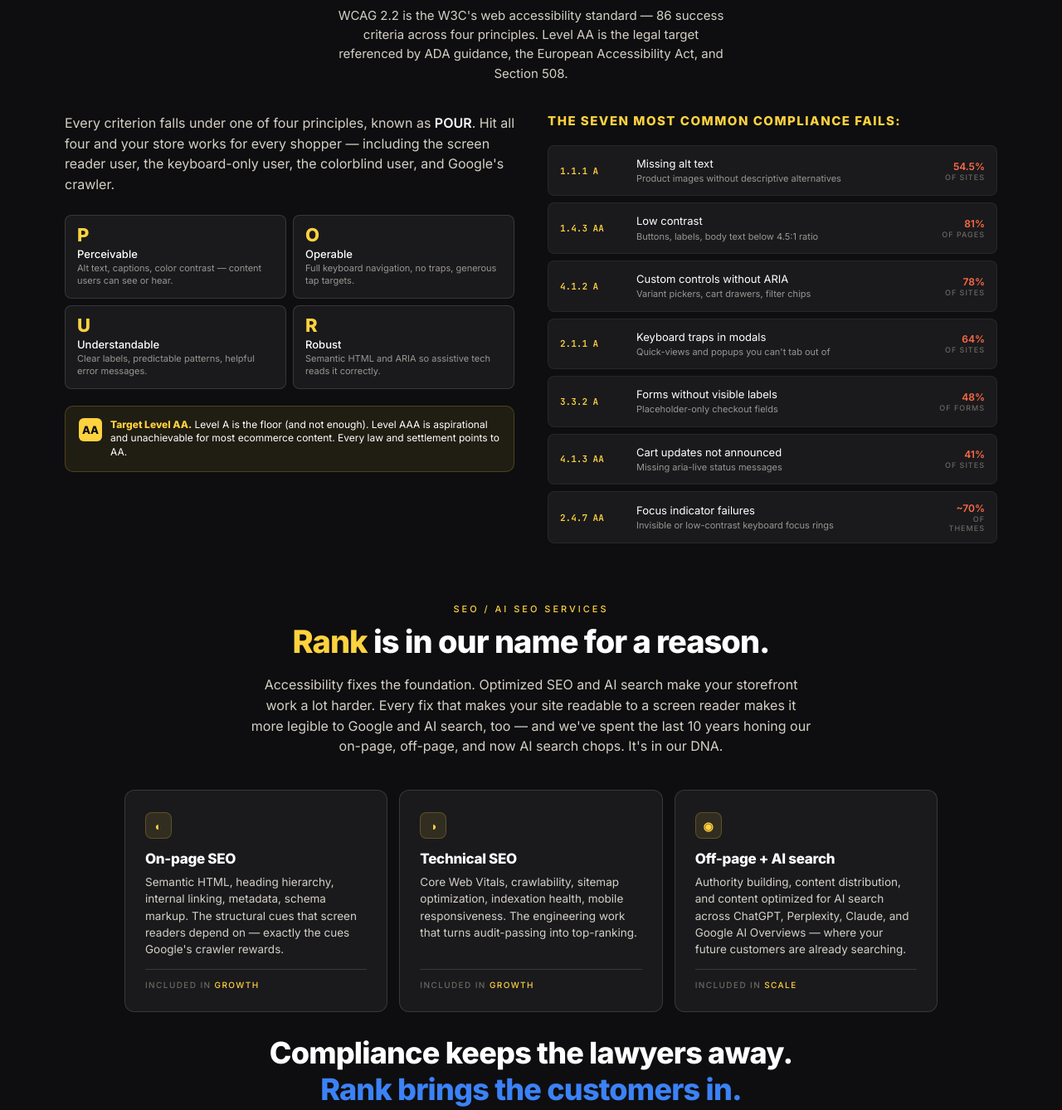
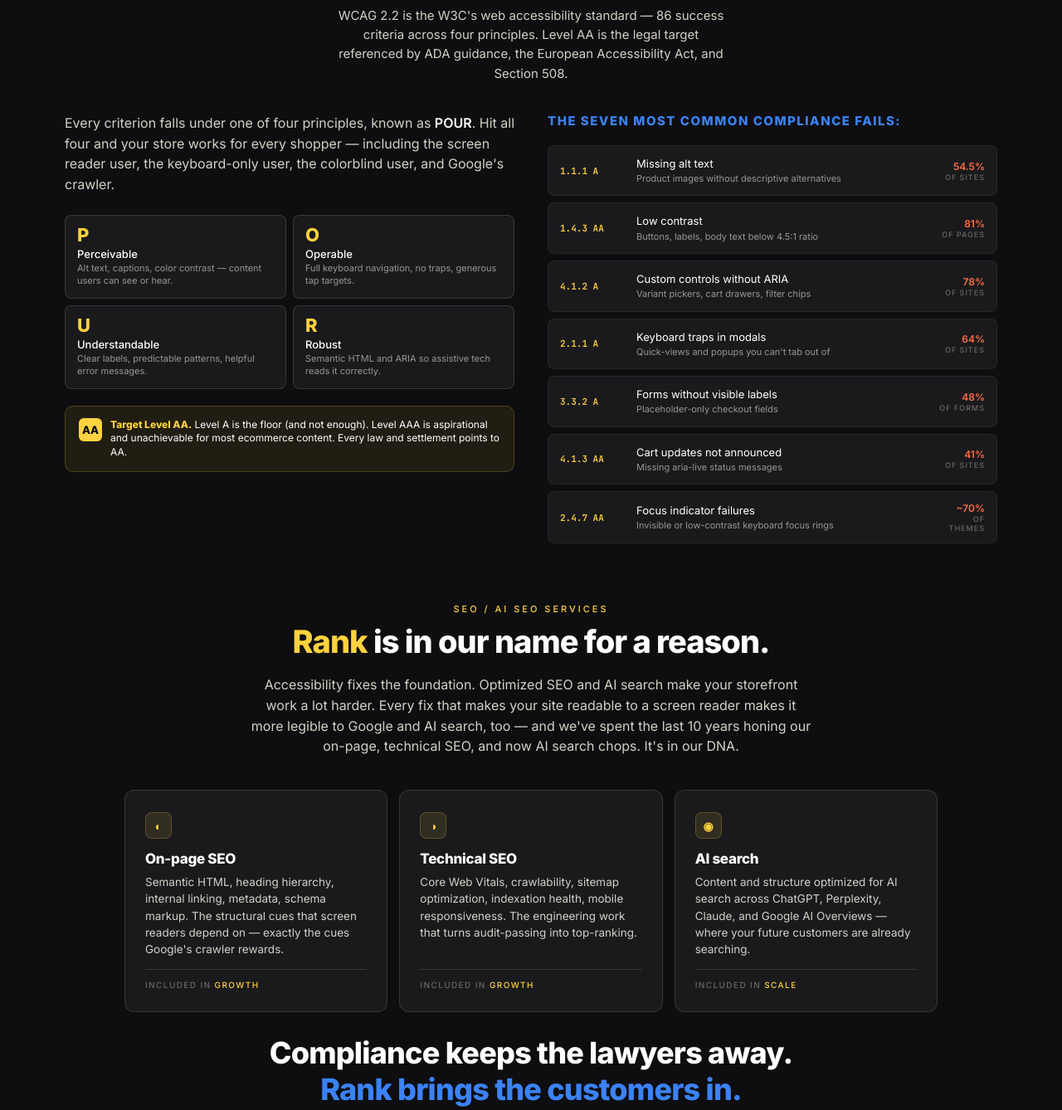
Before and after one commit to jplincoln/Accessrank, a plain HTML site: page index.html in a window 1280 px wide. Shown: the part 1220-2558 px from the top of the page at 83% size. Drawn offline with Linux system fonts and the light colour scheme.

Commit message:
Add files via upload

```diff
--- a/index.html
+++ b/index.html
@@ -1084,7 +1084,7 @@
 .criteria-head {
   font-size: 15px;
   letter-spacing: 1.5px;
-  color: var(--brand);
+  color: var(--stakes-accent);
   font-weight: 700;
   margin-bottom: 20px;
 }
@@ -1809,7 +1809,7 @@
     <p class="seo-sub">
       Accessibility fixes the foundation. Optimized SEO and AI search make your storefront work a lot harder.
       Every fix that makes your site readable to a screen reader makes it more legible to Google and AI search, too —
-      and we've spent the last 10 years honing our on-page, off-page, and now AI search chops.
+      and we've spent the last 10 years honing our on-page, technical SEO, and now AI search chops.
       It's in our DNA.
     </p>
 
@@ -1834,10 +1834,10 @@
       </div>
       <div class="seo-card">
         <div class="seo-card-icon" aria-hidden="true">◉</div>
-        <div class="seo-card-title">Off-page + AI search</div>
+        <div class="seo-card-title">AI search</div>
         <p class="seo-card-body">
-          Authority building, content distribution, and content optimized for AI search across ChatGPT, Perplexity,
-          Claude, and Google AI Overviews — where your future customers are already searching.
+          Content and structure optimized for AI search across ChatGPT, Perplexity, Claude, and Google AI Overviews —
+          where your future customers are already searching.
         </p>
         <div class="seo-card-tier">Included in <span class="tier-label">Scale</span></div>
       </div>
@@ -2001,7 +2001,7 @@
           <li>Catalog-heavy — up to 5,000 pages</li>
           <li>Daily audits + alerts</li>
           <li>On-page + technical SEO</li>
-          <li>Off-page SEO + AI search optimization</li>
+          <li>AI search optimization</li>
           <li>Dedicated CSM</li>
           <li>Custom integrations</li>
           <li>Live support</li>
@@ -2016,7 +2016,7 @@
           <li>Unlimited pages</li>
           <li>Real-time monitoring</li>
           <li>On-page + technical SEO</li>
-          <li>Off-page SEO + AI search optimization</li>
+          <li>AI search optimization</li>
           <li>SOC 2 + DPA + SSO</li>
           <li>Contract indemnification</li>
           <li>Named CSM</li>
```
